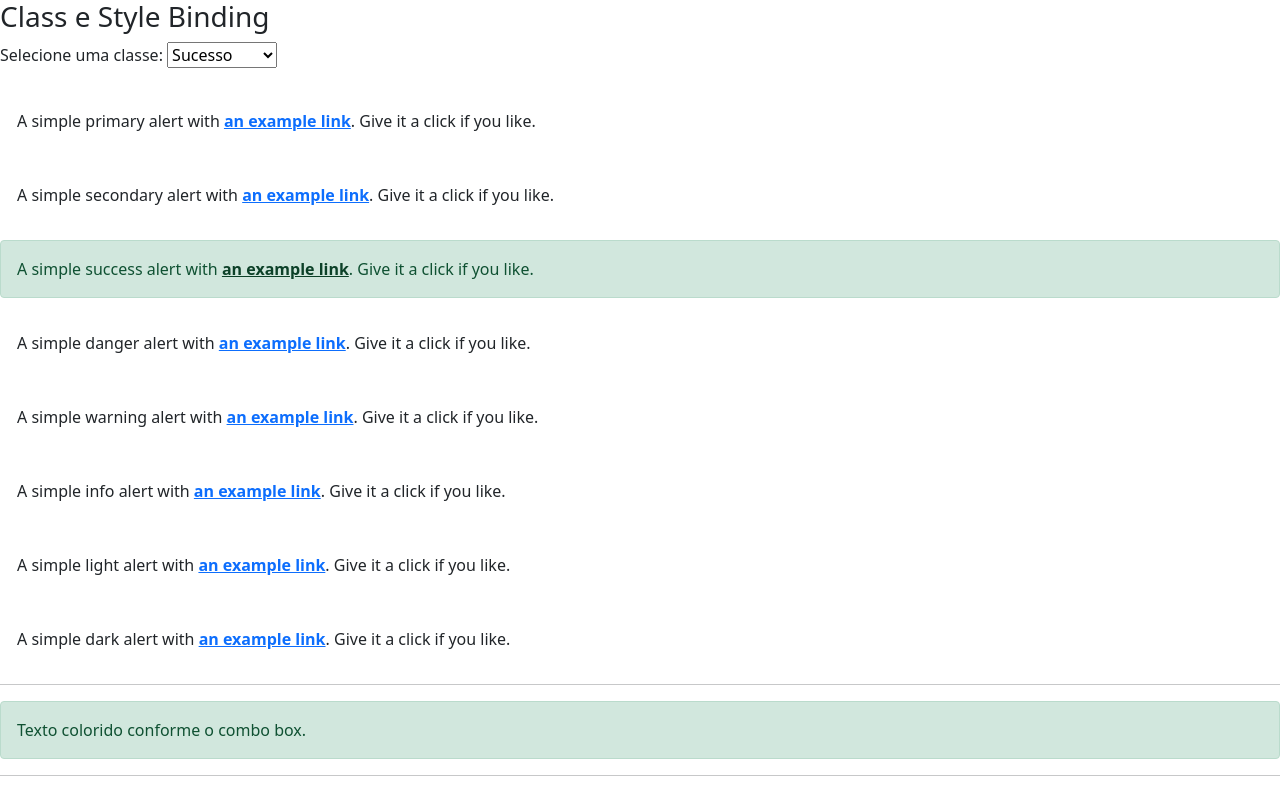
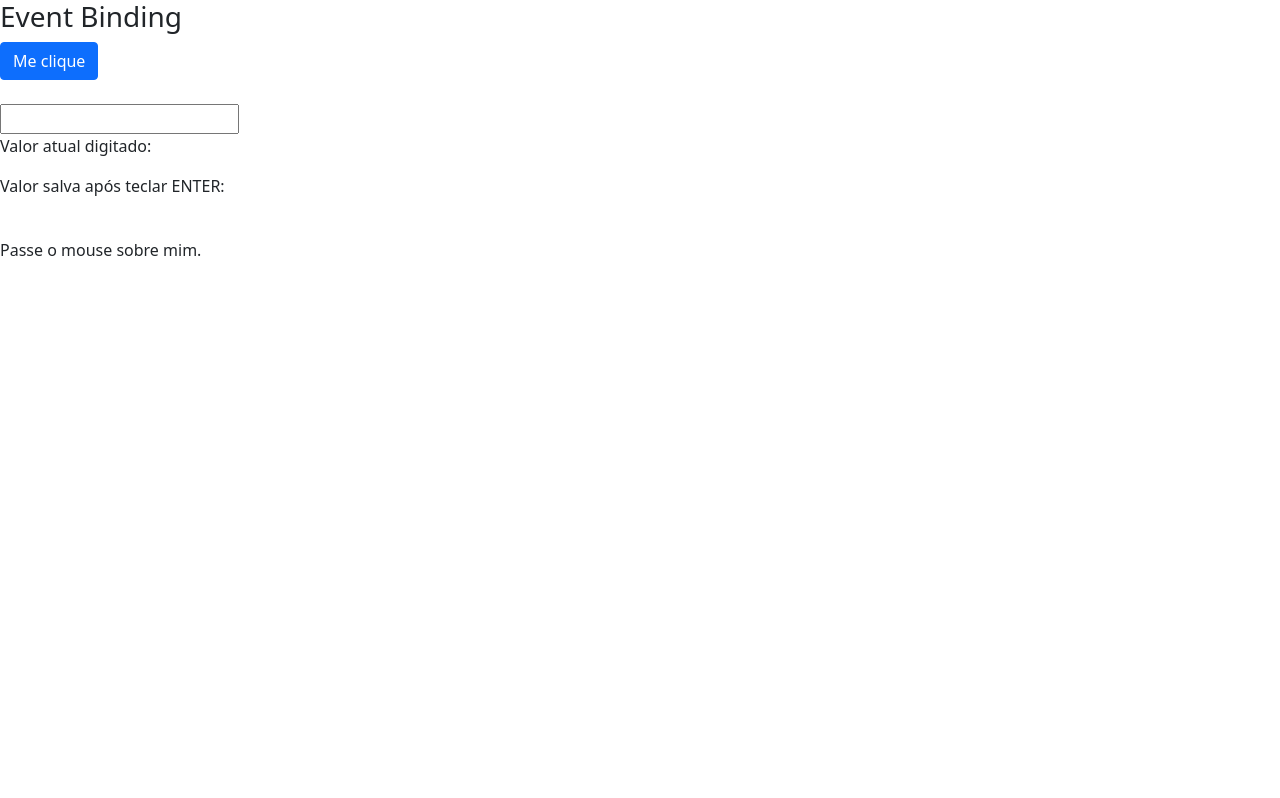
Before and after one commit to leorv/AngularCompleto, an Angular app in the folder data-binding/: page / in a window 1280 px wide. Built offline with nearby package versions, Linux system fonts and the light colour scheme.

Commit message:
Event binding, examples with click, keyup, keyup.enter, blur, mouseover, mouseout.

```diff
--- a/data-binding/src/app/data-binding/data-binding.component.css
+++ b/data-binding/src/app/data-binding/data-binding.component.css
@@ -0,0 +1,4 @@
+.highlight {
+    background-color: yellow;
+    font-weight: bold;
+}
--- a/data-binding/src/app/data-binding/data-binding.component.html
+++ b/data-binding/src/app/data-binding/data-binding.component.html
@@ -1,61 +1,40 @@
-<section>
+<section class="event-binding">
+
+    <article>
+        <h3>
+            Event Binding
+        </h3>
+        <div>
+            <button class="btn btn-primary" (click)="botaoClicado()">
+                Me clique
+            </button>
+
+            <br><br>
+
+            <!-- Escutar o evento quando o usuário aperta enter: keyup.enter
+                (keyup.enter)="salvarValor($event.target.value)
+
+            Escutar o evento quando o campo perde o foco: blur
+
+            Outra maneira é utilizando o jogo da velha e o nome da variável, exemplo #campoInput,
+            é a mesmo que acessar o event.target.
+            (blur)="salvarValor(campoInput.value)
+            -->
+
+            <input type="text" (keyup)="onkeyup($event)" (keyup.enter)="salvarValor(campoInput.value)"
+            (blur)="salvarValor(campoInput.value)"
+            #campoInput>
+            <p>Valor atual digitado: {{ valorAtual }}</p>
+            <p>Valor salva após teclar ENTER: {{ valorSalvo }}</p>
+
+            <br>
+            <span (mouseover)="onMouseOverOut()" (mouseout)="onMouseOverOut()"
+            [class.highlight]="isMouseOver">Passe o mouse sobre mim.</span>
+
+        </div>
+
+    </article>
 
 
 
-    <article>
-        <h3>Class e Style Binding</h3>
-        <div>
-            Selecione uma classe:
-            <select #classe (change)="0">
-                <option value="alert-success">Sucesso</option>
-                <option value="alert-primary">Primário</option>
-                <option value="alert-secondary">Secundário</option>
-                <option value="alert-danger">Perigo</option>
-                <option value="alert-warning">Aviso</option>
-                <option value="alert-info">Informação</option>
-                <option value="alert-light">Claro</option>
-                <option value="alert-dark">Escuro</option>
-            </select>
-        </div>
-    </article>
-
-    <br>
-    <div class="alert" role="alert" [class.alert-primary]="classe.value == 'alert-primary'">
-        A simple primary alert with <a href="#" class="alert-link">an example link</a>. Give it a click if you like.
-    </div>
-    <div class="alert" role="alert" [class.alert-secondary]="classe.value == 'alert-secondary'">
-        A simple secondary alert with <a href="#" class="alert-link">an example link</a>. Give it a click if you like.
-    </div>
-    <div class="alert" role="alert" [class.alert-success]="classe.value == 'alert-success'">
-        A simple success alert with <a href="#" class="alert-link">an example link</a>. Give it a click if you like.
-    </div>
-    <div class="alert" role="alert" [class.alert-danger]="classe.value == 'alert-danger'">
-        A simple danger alert with <a href="#" class="alert-link">an example link</a>. Give it a click if you like.
-    </div>
-    <div class="alert" role="alert" [class.alert-warning]="classe.value == 'alert-warning'">
-        A simple warning alert with <a href="#" class="alert-link">an example link</a>. Give it a click if you like.
-    </div>
-    <div class="alert" role="alert" [class.alert-info]="classe.value == 'alert-info'">
-        A simple info alert with <a href="#" class="alert-link">an example link</a>. Give it a click if you like.
-    </div>
-    <div class="alert" role="alert" [class.alert-light]="classe.value == 'alert-light'">
-        A simple light alert with <a href="#" class="alert-link">an example link</a>. Give it a click if you like.
-    </div>
-    <div class="alert" role="alert" [class.alert-dark]="classe.value == 'alert-dark'">
-        A simple dark alert with <a href="#" class="alert-link">an example link</a>. Give it a click if you like.
-    </div>
-
-    <hr>
-
-    <div class="alert {{ classe.value }}" role="alert">
-        Texto colorido conforme o combo box.
-    </div>
-
-    <hr>
-
-    <div class="alert alert-danger" role="alert" [style.display]="classe.value == 'alert-danger' ? 'block' : 'none'">
-        Esse texto só aparece em caso de erro.
-    </div>
-
-
 </section>
--- a/data-binding/src/app/data-binding/data-binding.component.ts
+++ b/data-binding/src/app/data-binding/data-binding.component.ts
@@ -10,6 +10,10 @@ export class DataBindingComponent implements OnInit {
     url: string = 'https://loiane.training';
     imgUrl: string = 'https://picsum.photos/200/300';
     cursoAngular: boolean = true;
+    valorAtual: string = '';
+    valorSalvo: string = '';
+
+    isMouseOver: boolean = false;
 
 
     getCurtirCurso() {
@@ -21,6 +25,26 @@ export class DataBindingComponent implements OnInit {
         return 1;
     }
 
+    botaoClicado() {
+        alert('Botão clicado!')
+    }
+
+    onkeyup(evento: Event) {
+        console.log("onkeyup: ", evento);
+        // console.log((<HTMLInputElement>evento.target).value);
+        this.valorAtual = (<HTMLInputElement>evento.target).value;
+        // this.valorAtual = texto;
+    }
+
+    salvarValor(evento: any){
+        console.log("salvarValor: ", evento);
+        this.valorSalvo = evento;
+    }
+
+    onMouseOverOut() {
+        this.isMouseOver = !this.isMouseOver;
+    }
+
     constructor() { }
 
     ngOnInit(): void {
```
